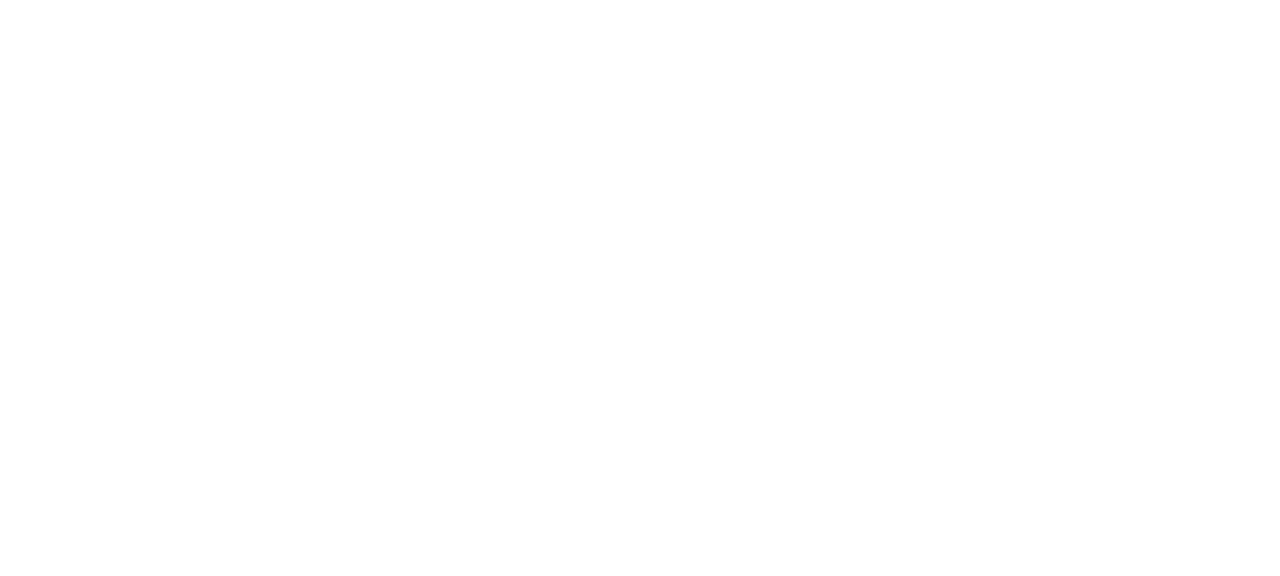
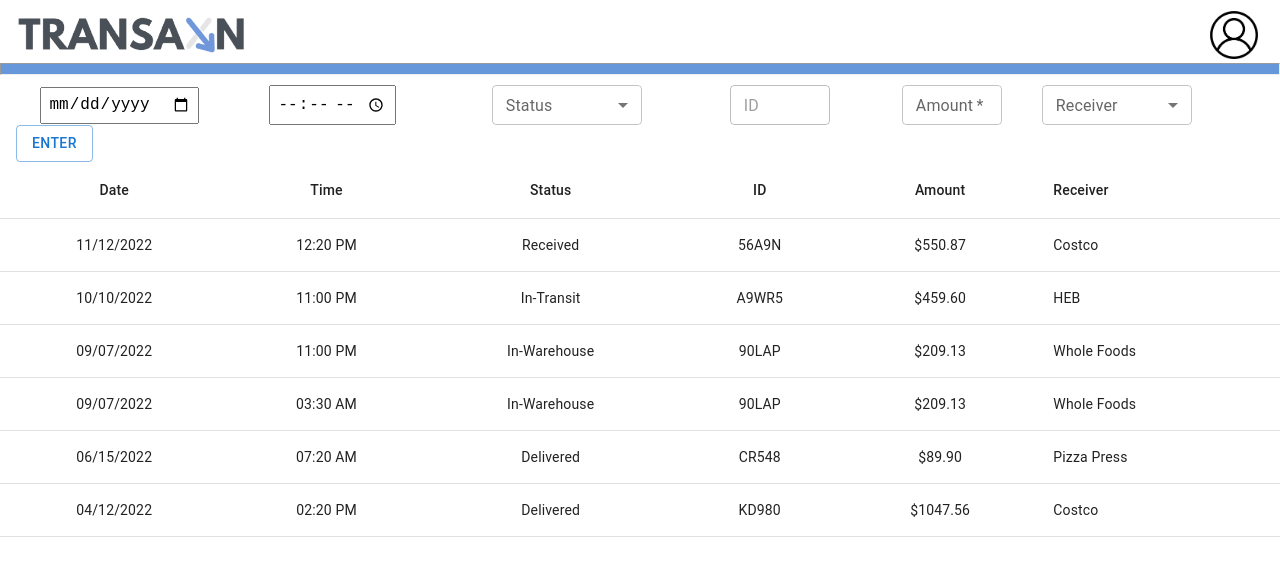
Before and after one commit to DylanTse/supply-chain, a React (Create React App) app in the folder distledger/: page /test in a window 1280 px wide. Before the commit this address had no page. Shown: the top 576 px of the page. Built offline with nearby package versions, Linux system fonts and the light colour scheme.

Commit message:
Form Input -> Table Row

```diff
--- a/distledger/src/App.jsx
+++ b/distledger/src/App.jsx
@@ -5,7 +5,7 @@
 import FormDatabase from './components/formDatabase/FormDatabase';
 import Header from './components/header/Header';
 import TransactionPage from './components/TransactionPage/TransactionPage';
-import DatePicker from './components/TransactionPage/TransactionTable/DatePicker'
+
 
 
 function App() {
@@ -16,7 +16,7 @@
         <Route path='/Join' element={<JoinDatabase />} />
         <Route path='/Login' element={<FormDatabase />} />
         <Route path= '/TransactionPage' element={<TransactionPage/>} />
-        <Route path='/calendar' element = {<DatePicker />} />
+        <Route path='/test' element = {<TransactionPage/>} />
         {/* <Route path='/' element={<Home />} /> */}
       </Routes>
     </Router>
--- a/distledger/src/components/TransactionPage/TransactionHeader/TransactionHeader.scss
+++ b/distledger/src/components/TransactionPage/TransactionHeader/TransactionHeader.scss
@@ -12,6 +12,7 @@
 hr {
     background-color: #6597daff;
     height: 10px;
+    margin-bottom: 10px;
 }
 
 .Profile {
--- a/distledger/src/components/TransactionPage/TransactionTable/TransactionTable.jsx
+++ b/distledger/src/components/TransactionPage/TransactionTable/TransactionTable.jsx
@@ -1,130 +1,164 @@
-import * as React from 'react';
+import React from 'react';
+import { useState } from 'react';
 import Table from '@mui/material/Table';
-import TableBody from '@mui/material/TableBody';
-import TableCell from '@mui/material/TableCell';
-import TableContainer from '@mui/material/TableContainer';
-import TableHead from '@mui/material/TableHead';
-import TableRow from '@mui/material/TableRow';
-import Paper from '@mui/material/Paper';
-import Select from '@mui/material/Select';
-import MenuItem from '@mui/material/MenuItem';
-import Box from '@mui/material/Box';
-import InputLabel from '@mui/material/InputLabel';
-import FormControl from '@mui/material/FormControl';
-import TextField from '@mui/material/TextField';
-import { LocalizationProvider } from '@mui/x-date-pickers/LocalizationProvider';
-import { AdapterDayjs } from '@mui/x-date-pickers/AdapterDayjs';
-import { DesktopDatePicker } from '@mui/x-date-pickers/DesktopDatePicker';
+import { TableHead, TableRow, TableCell, TableBody, TextField, InputLabel } from '@mui/material';
+import { Select, MenuItem, FormControl, Button, SearchBar, Stack } from '@mui/material';
+import data from './mock-data.json';
+import "./TransactionTable.scss";
 
 
-function createData(date, time, status, id, amount, receiver) {
-  return { date, time, status, id, amount, receiver };
-}
+export default function Tabletest() {
+    const[transaction, setTransaction] = useState(data);
+    const[addFormData, setaddFormData] = useState({
+        date: '',
+        time: '',
+        status: '',
+        id: '',
+        amount: '',
+        receiver: ''
 
-function generateRandom() {
-  const min = 10000
-  const rand = min + Math.random() * (Math.random(1, 10))
+    })
+
+    const handleAddFormChange = (event) => {
+        event.preventDefault();
+
+        const fieldName = event.target.getAttribute('name');
+        const fieldValue = event.target.value;
+
+        const newFormData = { ...addFormData};
+        newFormData[fieldName] = fieldValue;
+
+        setaddFormData(newFormData);
     };
 
-const rows = [
-  createData("11/20/2022", "12:20 PM", "Delivered", "56AW9", "$550.87", "Costco"),
-  createData("10/10/2022", "11:00 PM", "Pending", "A9WR5", "$459.60", "HEB"),
-  createData("09/07/2022", "03:30 AM", "In-Warehouse", "90LAP", "$209.13", "Whole Foods"),
-  createData("06/15/2022", "07:20 AM", "Delivered", "CR538", "$89.90", "Pizza Press"),
-  createData("04/12/2022", "02:20 PM", "Delivered", "KD980", "$1047.56", "Zara"),
-];
+    const handleAddFormSubmit = (event) => {
+        event.preventDefault();
 
-export default function TransactionTable() {
-  const[status, setStatus] = React.useState('');
-
-  const changeStatus = (event) => {
-    setStatus(event.target.value)
+        const newTransaction = {
+            date: addFormData.date,
+            time: addFormData.time,
+            status: addFormData.status,
+            id: addFormData.id,
+            amount: addFormData.amount,
+            receiver: addFormData.receiver
         };
 
-  const[receiver, setReceiver] = React.useState('');
+        const newTransactions = [...transaction, newTransaction];
+        setTransaction(newTransactions);
 
-  const changeReceiver = (event) => {
-    setReceiver(event.target.value)
+        {/* Makes the Form Inputs Empty after Each Submit ? Doesnt work for select dropdown */}
+        event.target.reset();
+    };
+
+    const handleStatusChange = (event) => {
+        event.preventDefault();
+        setaddFormData({...addFormData, status: event.target.value})
+    };
+
+    const handleReceiverChange = (event) => {
+        event.preventDefault();
+        setaddFormData({...addFormData, receiver: event.target.value})
     };
 
 
   return (
-    <TableContainer component={Paper}>
-      <Table sx={{ minWidth: 650 }} aria-label="simple table">
+    <div>
+
+    <form onSubmit={handleAddFormSubmit}>
+        <input
+        type="date"
+        onChange={handleAddFormChange}
+        name="date"
+        />
+        <input
+        type="time"
+        onChange={handleAddFormChange}
+        name="time"
+        />
+        <FormControl sx={{ minWidth: 150, ml: 12 }} size="small" variant="outlined">
+            <InputLabel>Status</InputLabel>
+            <Select
+            label="Status"
+            size="small"
+            required="required"
+            name="status"
+            onChange={handleStatusChange}
+            defaultValue=''
+            >
+            <MenuItem value={'Delivered'}>Delivered</MenuItem>
+            <MenuItem value={'In-Transit'}>In-Transit</MenuItem>
+            <MenuItem value={'In-Warehouse'}>In-Warehouse</MenuItem>
+            </Select>
+        </FormControl>
+        <TextField
+        sx={{
+          width: { sm: 20, md: 100 },
+          ml: 11
+        }}
+        variant="outlined"
+        size="small"
+        label="ID"
+        disabled='True'
+        name="id"
+        onChange={handleAddFormChange}
+        />
+        <TextField
+        sx={{
+            width: { sm: 20, md: 100 },
+            ml: 9
+          }}
+        variant="outlined"
+        size="small"
+        label="Amount"
+        required="required"
+        name="amount"
+        onChange={handleAddFormChange}
+        />
+        <FormControl sx={{ minWidth: 150, ml: 5 }} size="small" variant="outlined">
+            <InputLabel>Receiver</InputLabel>
+            <Select
+            label="Receiver"
+            size="small"
+            requred="required"
+            name="status"
+            onChange={handleReceiverChange}
+            defaultValue=''
+            >
+            <MenuItem value={'Costco'}>Costco</MenuItem>
+            <MenuItem value={'HEB'}>HEB</MenuItem>
+            <MenuItem value={'Zara'}>Zara</MenuItem>
+            <MenuItem value={'Add New Purchaser'}>Add New Purchaser</MenuItem>
+            </Select>
+        </FormControl>
+    <Button type="submit" variant="outlined" sx={{ml: 2}}>Enter</Button>
+    </form>
+
+    <Table>
         <TableHead>
-         {/* First Row of Table = Column Names */}
             <TableRow>
                 <TableCell align="center">Date</TableCell>
                 <TableCell align="center">Time</TableCell>
                 <TableCell align="center">Status</TableCell>
                 <TableCell align="center">ID</TableCell>
                 <TableCell align="center">Amount</TableCell>
-            <TableCell align="center">Receiver</TableCell>
+                <TableCell align="left">Receiver</TableCell>
             </TableRow>
         </TableHead>
-
-          {/* Second Row of Table = Implement Buttons to Enter Data */}
+        <TableBody>
+            {transaction.map((information) => (
                 <TableRow>
-            <TableCell align="center">Date Button</TableCell>
-            <TableCell align="center">Time Button</TableCell>
-            {/* Status of Delivery Dropdown */}
-            <TableCell align="center">
-            <Box sx={{ minWidth: 50 }}>
-              <FormControl sx={{ m: 1, minWidth: 150 }} size="small" variant="standard">
-                <InputLabel id="status-label">Status</InputLabel>
-              <Select label="Status" value={status} onChange={changeStatus}>
-                <MenuItem value={1}>Delivered</MenuItem>
-                <MenuItem value={2}>In-Transit</MenuItem>
-                <MenuItem value={3}>In-Warehouse</MenuItem>
-              </Select>
-              </FormControl>
-            </Box>
-            </TableCell>
-            {/* Generated ID */}
-            <TableCell align="center">. . .</TableCell>
-            {/* Amount */}
-            <TableCell align="center">
-            <TextField
-              sx={{
-                width: { sm: 20, md: 100 },
-              }}
-              id="standard"
-              variant="outlined"
-              size="small"
-                />
-            {/* Receiver */}
-            </TableCell>
-            <TableCell align="center">
-            <Box sx={{ minWidth: 50 }}>
-              <FormControl sx={{ m: 1, minWidth: 150 }} size="small" variant="standard">
-                <InputLabel id="receiver-label">Receiver</InputLabel>
-              <Select label="Status" value={receiver} onChange={changeReceiver}>
-                <MenuItem value={1}>Costco</MenuItem>
-                <MenuItem value={2}>Aritzia</MenuItem>
-                <MenuItem value={3}>Randalls</MenuItem>
-                <MenuItem value={4}>Add New Purchaser</MenuItem>
-              </Select>
-              </FormControl>
-            </Box>
-            </TableCell>
-          </TableRow>
-
-        <TableBody>
-          {rows.map((row) => (
-            <TableRow
-              key={row.date}
-              sx={{ '&:last-child td, &:last-child th': { border: 0 } }}
-            >
-              <TableCell align="center">{row.date}</TableCell>
-              <TableCell align="center">{row.time}</TableCell>
-              <TableCell align="center">{row.status}</TableCell>
-              <TableCell align="center">{row.id}</TableCell>
-              <TableCell align="center">{row.amount}</TableCell>
-              <TableCell align="center">{row.receiver}</TableCell>
+                    <TableCell align="center">{information.date}</TableCell>
+                    <TableCell align="center">{information.time}</TableCell>
+                    <TableCell align="center">{information.status}</TableCell>
+                    <TableCell align="center">{information.id}</TableCell>
+                    <TableCell align="center">{information.amount}</TableCell>
+                    <TableCell align="left">{information.receiver}</TableCell>
                 </TableRow>
             ))}
         </TableBody>
     </Table>
-    </TableContainer>
-  );
+
+    </div>
+
+  )
 }
--- a/distledger/src/components/TransactionPage/TransactionTable/TransactionTable.scss
+++ b/distledger/src/components/TransactionPage/TransactionTable/TransactionTable.scss
@@ -1,4 +1,12 @@
-.Main-Table {
-    margin-top: 100px;
+input[type=date] {
 
+    margin-left: 40px;
+    font-size: 1rem;
+    padding: 6.5px;
 }
+
+input[type=time] {
+    margin-left: 70px;
+    font-size: 1rem;
+    padding: 6.5px;
+}
--- /dev/null
+++ b/distledger/src/components/TransactionPage/TransactionTable/mock-data.json
@@ -0,0 +1,55 @@
+[
+    {
+        "date": "11/12/2022",
+        "time": "12:20 PM",
+        "status": "Received",
+        "id": "56A9N",
+        "amount": "$550.87",
+        "receiver": "Costco"
+    },
+
+    {
+        "date": "10/10/2022",
+        "time": "11:00 PM",
+        "status": "In-Transit",
+        "id": "A9WR5",
+        "amount": "$459.60",
+        "receiver": "HEB"
+    },
+
+    {
+        "date": "09/07/2022",
+        "time": "11:00 PM",
+        "status": "In-Warehouse",
+        "id": "90LAP",
+        "amount": "$209.13",
+        "receiver": "Whole Foods"
+    },
+
+    {
+        "date": "09/07/2022",
+        "time": "03:30 AM",
+        "status": "In-Warehouse",
+        "id": "90LAP",
+        "amount": "$209.13",
+        "receiver": "Whole Foods"
+    },
+
+    {
+        "date": "06/15/2022",
+        "time": "07:20 AM",
+        "status": "Delivered",
+        "id": "CR548",
+        "amount": "$89.90",
+        "receiver": "Pizza Press"
+    },
+
+    {
+        "date": "04/12/2022",
+        "time": "02:20 PM",
+        "status": "Delivered",
+        "id": "KD980",
+        "amount": "$1047.56",
+        "receiver": "Costco"
+    }
+]
```
Also changed, not shown: distledger/src/components/TransactionPage/TransactionTable/DatePicker.jsx (deleted, +0 -23 lines). Lines whose indentation alone changed are shown as unchanged.
